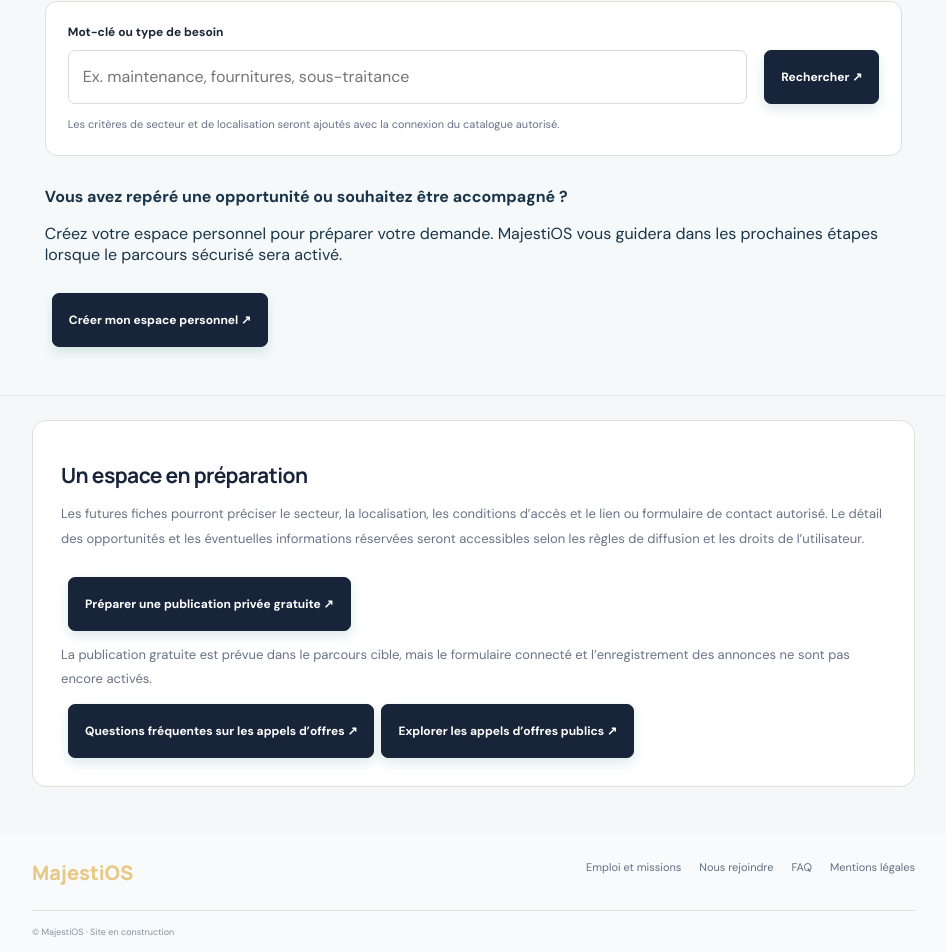
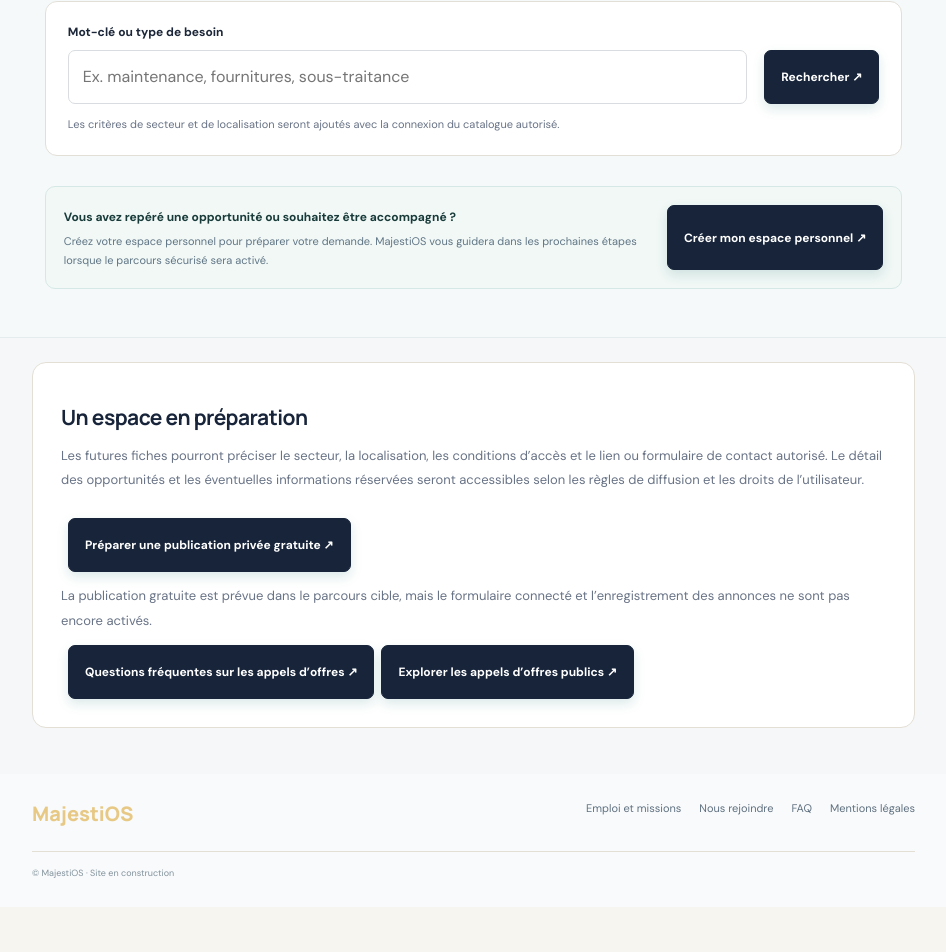
Before and after one commit to Chexpeer/Majestios, a Next.js app: page /opportunites/marches-prives in a window 1280 px wide. Shown: the part 929-1881 px from the top of the page, without its empty margins (286-1232 px from the left). After the commit the page ends 1836 px from the top, so only its background shows below. Built offline with nearby package versions, Linux system fonts and the light colour scheme.

Commit message:
Style private opportunity onboarding CTA

```diff
--- a/src/app/globals.css
+++ b/src/app/globals.css
@@ -1707,3 +1707,11 @@ a:focus-visible, button:focus-visible, input:focus-visible, select:focus-visible
 @media (max-width: 850px) { .employment-filter-grid { grid-template-columns: repeat(2, minmax(0, 1fr)); } .create-space-layout { grid-template-columns: 1fr; } }
 @media (max-width: 600px) { .employment-search { margin: 0 14px 30px; padding: 18px 14px; } .employment-filter-grid, .employment-results, .create-space-fields { grid-template-columns: 1fr; } .create-space-layout { margin: 0 14px 32px; } .employment-card { padding: 17px; } .announcement-job-chip { font-size: 9px; } }
 @media (prefers-reduced-motion: reduce) { .announcement-job-marquee-group { animation: none; } }
+
+
+.private-support-cta { display:flex; align-items:center; justify-content:space-between; gap:20px; margin-top:18px; padding:18px; border:1px solid #d6e8e5; border-radius:10px; background:#f1f8f6; }
+.private-support-cta strong { color:#183b3a; font-size:12px; }
+.private-support-cta p { max-width:650px; margin:6px 0 0; color:#607585; font-size:11px; line-height:1.7; }
+.private-support-cta .concept-cta { flex:0 0 auto; margin:0; }
+.home-main-column > .announcement-band-emploi .announcement-band-head { margin-bottom:6px; }
+@media(max-width:700px) { .private-support-cta { align-items:stretch; flex-direction:column; } .private-support-cta .concept-cta { width:100%; } }
```
